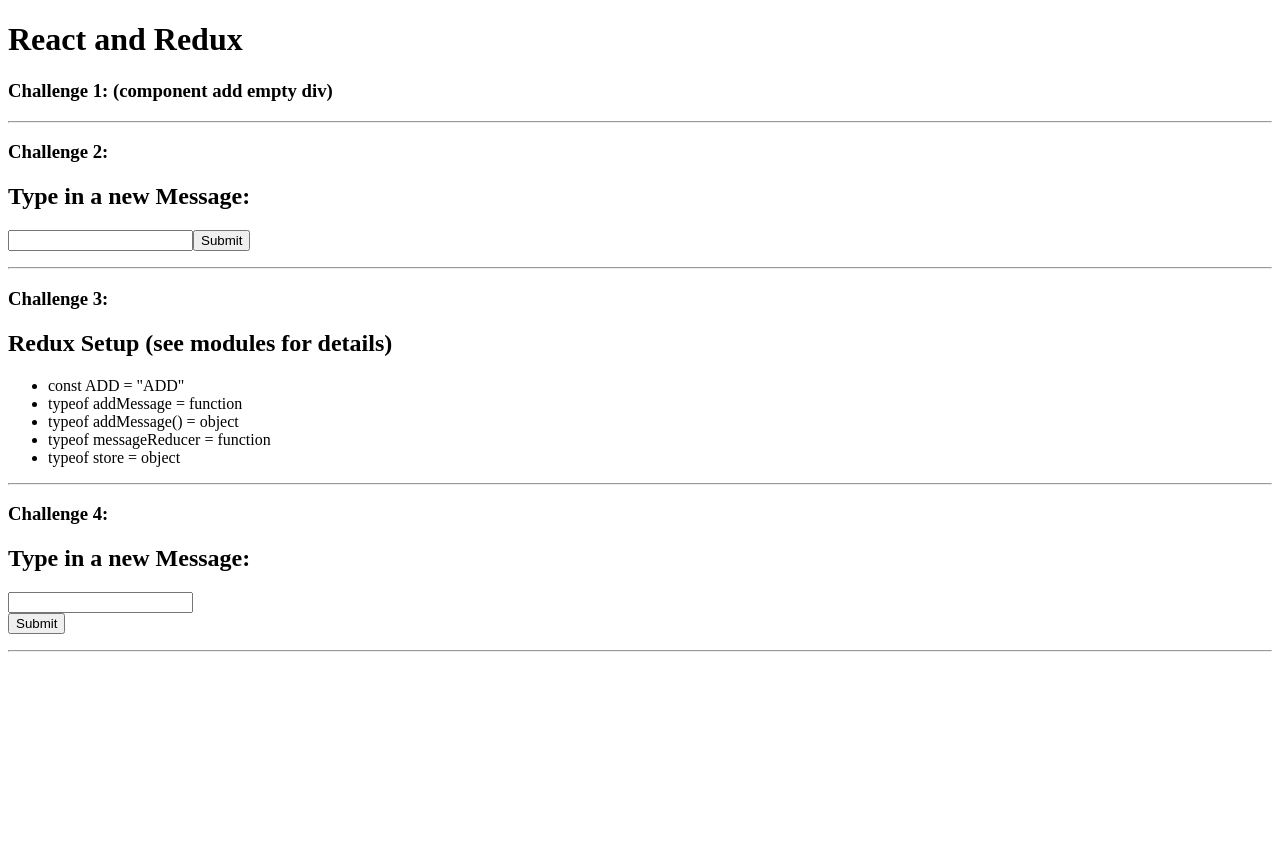
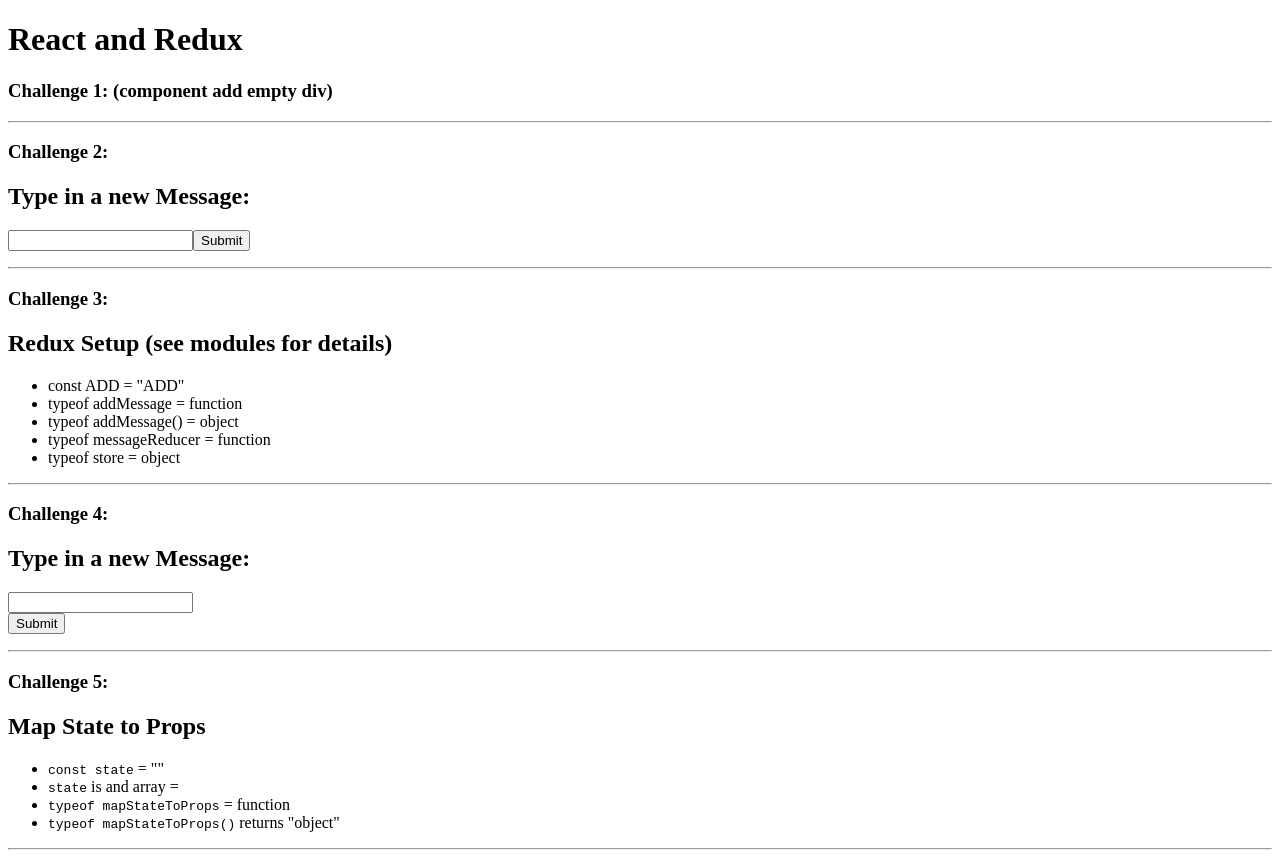
Before and after one commit to ge3224/fcc, a React app in the folder fedl/react_redux/: page / in a window 1280 px wide. Before the commit the page ends 800 px from the top, so only its background shows below. Built offline with nearby package versions, Linux system fonts and the light colour scheme.

Commit message:
Add solution to Challenge 5

```diff
--- a/fedl/react_redux/src/App.js
+++ b/fedl/react_redux/src/App.js
@@ -2,6 +2,7 @@
 import { DisplayMessages as Challenge2 } from "./Challenge2";
 import { Challenge3 } from "./Challenge3";
 import AppWrapper from "./Challenge4";
+import { Challenge5 } from "./Challenge5";
 
 export function App() {
   return (
@@ -19,6 +20,9 @@
       <h3>Challenge 4:</h3>
       <AppWrapper />
       <hr />
+      <h3>Challenge 5:</h3>
+      <Challenge5 />
+      <hr />
     </div>
   );
 }
--- /dev/null
+++ b/fedl/react_redux/src/Challenge5.js
@@ -0,0 +1,49 @@
+import * as Redux from "redux";
+import React from "react";
+import * as ReactRedux from "react-redux";
+
+// Challenge 5. Map State to Props
+//
+// The Provider component allows you to provide state and dispatch to your
+// React components, but you must specify exactly what state and actions you
+// want. This way, you make sure that each component only has access to the
+// state it needs. You accomplish this by creating two functions:
+// mapStateToProps() and mapDispatchToProps().
+//
+// In these functions, you declare what pieces of state you want to have
+// access to and which action creators you need to be able to dispatch. Once
+// these functions are in place, you'll see how to use the React Redux connect
+// method to connect them to your components in another challenge.
+//
+// Note: Behind the scenes, React Redux uses the store.subscribe() method to
+// implement mapStateToProps().
+//
+// ---
+//
+// Create a function mapStateToProps(). This function should take state as an
+// argument, then return an object which maps that state to specific property
+// names. These properties will become accessible to your component via props.
+// Since this example keeps the entire state of the app in a single array, you
+// can pass that entire state to your component. Create a property messages in
+// the object that's being returned, and set it to state.
+const state = [];
+
+function mapStateToProps(state) {
+  return {
+    messages: state
+  };
+}
+
+export function Challenge5() {
+  return (
+    <div>
+      <h2>Map State to Props</h2>
+      <ul>
+        <li><code>const state</code> = "{state}"</li>
+        <li><code>state</code> is and array = {Array.isArray(state)}</li>
+        <li><code>typeof mapStateToProps</code> = {typeof mapStateToProps}</li>
+        <li><code>typeof mapStateToProps()</code> returns "{typeof mapStateToProps()}"</li>
+      </ul>
+    </div>
+  );
+}
```
